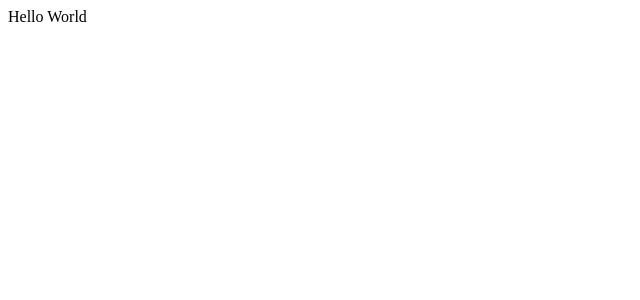
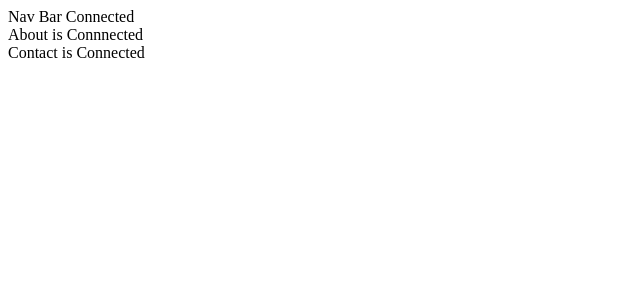
Before and after one commit to Zhu-Joseph/jz-portfolio, a React (Create React App) app: page / in a window 1280 px wide. Shown: the top 300 px of the page, without its empty margins (0-640 px from the left). Built offline with nearby package versions, Linux system fonts and the light colour scheme.

Commit message:
Connecting components

```diff
--- a/src/App.js
+++ b/src/App.js
@@ -1,8 +1,11 @@
+import Layout from "./Layout/Layout";
+
+
 
 function App() {
   return (
     <div >
-      Hello World
+      <Layout />
     </div>
   )
 }
--- a/src/Layout/About.js
+++ b/src/Layout/About.js
@@ -0,0 +1,9 @@
+import React from 'react'
+
+export default function About() {
+    return (
+        <div>
+            About is Connnected
+        </div>
+    )
+}
--- a/src/Layout/Contact.js
+++ b/src/Layout/Contact.js
@@ -0,0 +1,9 @@
+import React from 'react'
+
+export default function Contact() {
+    return (
+        <div>
+            Contact is Connected
+        </div>
+    )
+}
--- /dev/null
+++ b/src/Layout/Layout.js
@@ -0,0 +1,16 @@
+import React from 'react'
+import About from './About'
+import Contact from './Contact'
+import Nav from './Nav'
+
+
+
+export default function Layout() {
+    return (
+        <div>
+            <Nav />
+            <About />
+            <Contact />
+        </div>
+    )
+}
--- a/src/Layout/Nav.js
+++ b/src/Layout/Nav.js
@@ -0,0 +1,9 @@
+import React from 'react'
+
+export default function Nav() {
+    return (
+        <div>
+            Nav Bar Connected
+        </div>
+    )
+}
```
